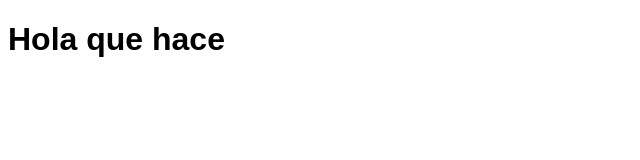
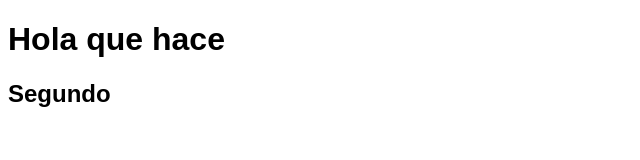
Before and after one commit to GhostDeckZero/git-test, a plain HTML site: page index.html in a window 1280 px wide. Shown: the whole page, without its empty margins (0-640 px from the left). Drawn offline with Linux system fonts and the light colour scheme.

Commit message:
Ahora el index tiene un h2

```diff
--- a/index.html
+++ b/index.html
@@ -9,5 +9,6 @@
 </head>
 <body>
     <h1>Hola que hace</h1>
+    <h2>Segundo</h2>
 </body>
 </html>
```
